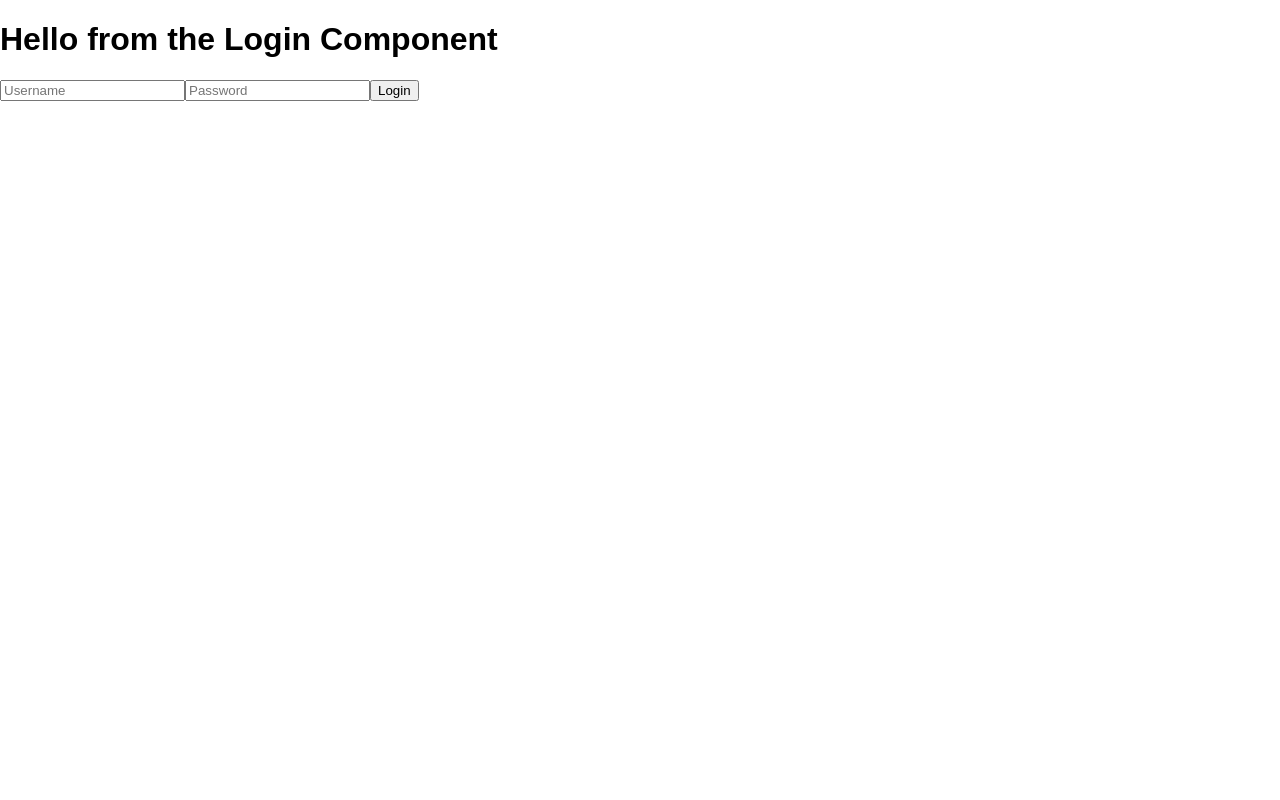
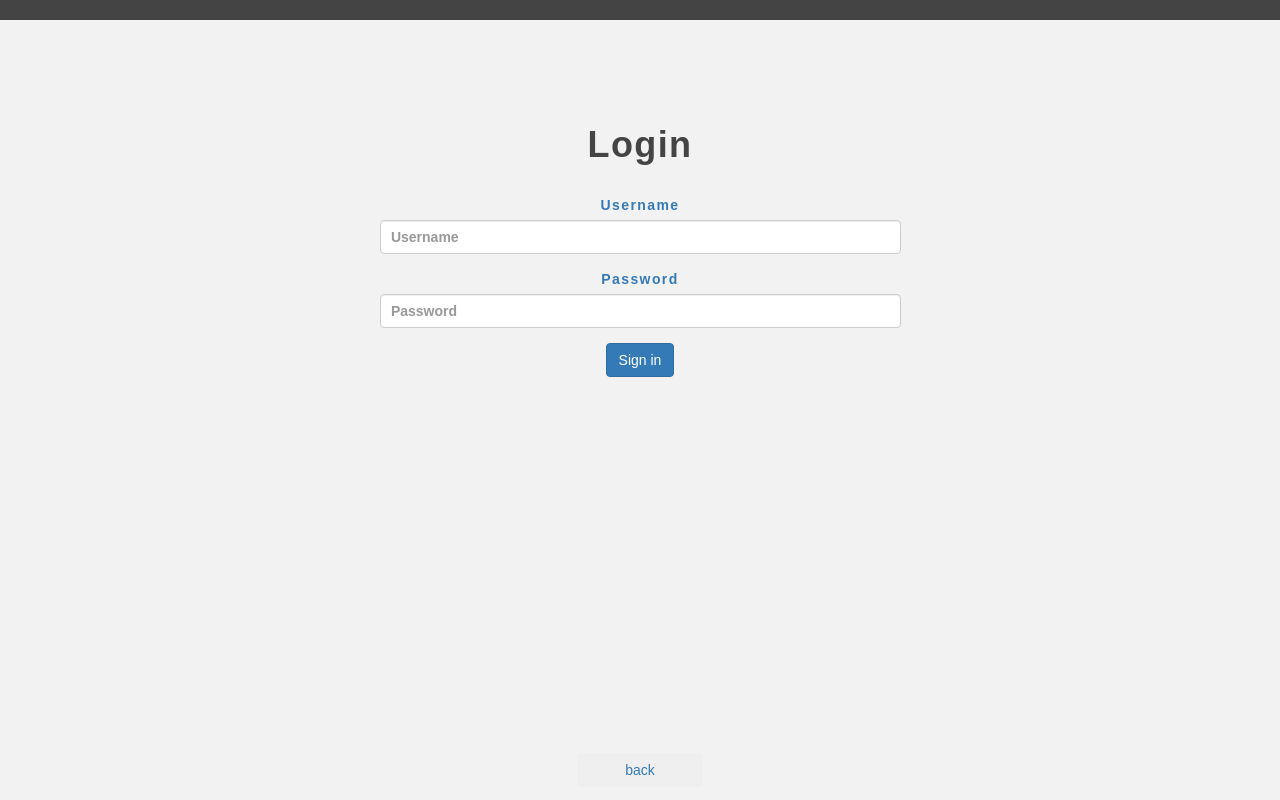
Before and after one commit to mixbened/Ressous_Pieces, a React (Create React App) app in the folder ressous_pieces/: page /login in a window 1280 px wide. Built offline with nearby package versions, Linux system fonts and the light colour scheme.

Commit message:
styling Login

```diff
--- a/ressous_pieces/package.json
+++ b/ressous_pieces/package.json
@@ -12,6 +12,7 @@
     "express-session": "^1.15.6",
     "massive": "^4.7.1",
     "react": "^16.3.1",
+    "react-bootstrap": "^0.32.1",
     "react-dom": "^16.3.1",
     "react-router-dom": "^4.2.2",
     "react-scripts": "1.1.4"
--- a/ressous_pieces/public/index.html
+++ b/ressous_pieces/public/index.html
@@ -10,6 +10,7 @@
     -->
     <link rel="manifest" href="%PUBLIC_URL%/manifest.json">
     <link rel="shortcut icon" href="%PUBLIC_URL%/favicon.ico">
+    <link rel="stylesheet" href="https://maxcdn.bootstrapcdn.com/bootstrap/3.3.7/css/bootstrap.min.css" integrity="sha384-BVYiiSIFeK1dGmJRAkycuHAHRg32OmUcww7on3RYdg4Va+PmSTsz/K68vbdEjh4u" crossorigin="anonymous">
     <!--
       Notice the use of %PUBLIC_URL% in the tags above.
       It will be replaced with the URL of the `public` folder during the build.
--- a/ressous_pieces/src/App.css
+++ b/ressous_pieces/src/App.css
@@ -1,28 +1,3 @@
-.App {
-  text-align: center;
+.app {
+  background: #f2f2f2;
 }
-
-.App-logo {
-  animation: App-logo-spin infinite 20s linear;
-  height: 80px;
-}
-
-.App-header {
-  background-color: #222;
-  height: 150px;
-  padding: 20px;
-  color: white;
-}
-
-.App-title {
-  font-size: 1.5em;
-}
-
-.App-intro {
-  font-size: large;
-}
-
-@keyframes App-logo-spin {
-  from { transform: rotate(0deg); }
-  to { transform: rotate(360deg); }
-}
--- a/ressous_pieces/src/App.js
+++ b/ressous_pieces/src/App.js
@@ -16,7 +16,7 @@ checkLogin(){
 
   render() {
     return (
-      <div>
+      <div className='app'>
         {this.checkLogin()}
         {routes}
       </div>
--- /dev/null
+++ b/ressous_pieces/src/Components/Auth/Login.css
@@ -0,0 +1,67 @@
+body {
+    background: #f2f2f2;
+}
+
+.loginContainer {
+    margin-top: 20%;
+    padding: 5%;
+    text-align: center;
+    color: #337ab7;
+    letter-spacing: 0.1em;
+    font-weight: 600;
+}
+
+h1 {
+    padding: 10%;
+    font-weight: 800;
+    color: #444;
+}
+
+.authInput {
+    padding: 8%;
+}
+
+nav {
+    height: 10%;
+    width: 100%;
+    background: #444;
+    color: #444;
+}
+
+.backContainer {
+    position: absolute;
+    bottom: 0;
+    width: 98%;
+    margin: 1%;
+}
+
+.backButton {
+    width: 100%;
+    font-size: 1.5em;
+}
+
+@media (min-width: 578px){
+    .loginContainer {
+        margin-top: 0;
+        padding: 5%;
+        text-align: center;
+        color: #337ab7;
+        letter-spacing: 0.1em;
+        font-weight: 600;
+    }
+    .authInput {
+        padding: 1%;
+        width: 50%;
+        margin: 0 auto;
+    }
+    h1 {
+        padding: 2%;
+    }
+    .backButton {
+        width: 10%;
+        font-size: 1em;
+    }
+    .backContainer {
+        text-align: center;
+    }
+}
--- a/ressous_pieces/src/Components/Auth/Login.js
+++ b/ressous_pieces/src/Components/Auth/Login.js
@@ -1,5 +1,7 @@
 import React, { Component } from 'react';
 import axios from 'axios';
+import './Login.css';
+import { Link } from 'react-router-dom';
 
 class Login extends Component {
     constructor(){
@@ -10,9 +12,11 @@ class Login extends Component {
             failMessage: ''
         }
         this.login = this.login.bind(this);
+        this.showFail = this.showFail.bind(this);
     }
 
     login(){
+        console.log('run Login')
         const { username, password } = this.state;
         const user = {
             username,
@@ -31,6 +35,7 @@ class Login extends Component {
     }
 
     showFail(val){
+        console.log('show Fail')
         if(val === 'p'){
         this.setState({failMessage: <div>Wrong Password Dude. Try again!</div>});
         } else if (val === 'u') {
@@ -41,11 +46,23 @@ class Login extends Component {
     render() {
         return (
             <div>
-                <h1>Hello from the Login Component</h1>
-                <input placeholder='Username' value={this.state.username} onChange={e => this.setState({username: e.target.value})}/>
-                <input placeholder='Password' value={this.state.password} onChange={e => this.setState({password: e.target.value})}/>
-                <button onClick={this.login}>Login</button>
-                {this.state.failMessage}
+                <nav>Nav</nav>
+                <div className='container loginContainer'>
+                        <h1>Login</h1>
+                        <div className="form-group">
+                            <label>Username</label>
+                            <input type="text" className="form-control authInput" placeholder="Username" onChange={e => this.setState({username: e.target.value})}/>
+                        </div>
+                        <div className="form-group">
+                            <label>Password</label>
+                            <input type="text" className="form-control authInput" placeholder="Password" onChange={e => this.setState({password: e.target.value})}/>
+                        </div>
+                        {this.state.failMessage}
+                        <button className="btn btn-primary" onClick={() => this.login()}>Sign in</button>
+                </div>
+                <div className='backContainer'>
+                <Link to='/dashboard'><button className='btn backButton'>back</button></Link>
+                </div>
             </div>
         );
     }
```
Also changed, not shown: 1 other file (tests, documents, lock files or other folders).
